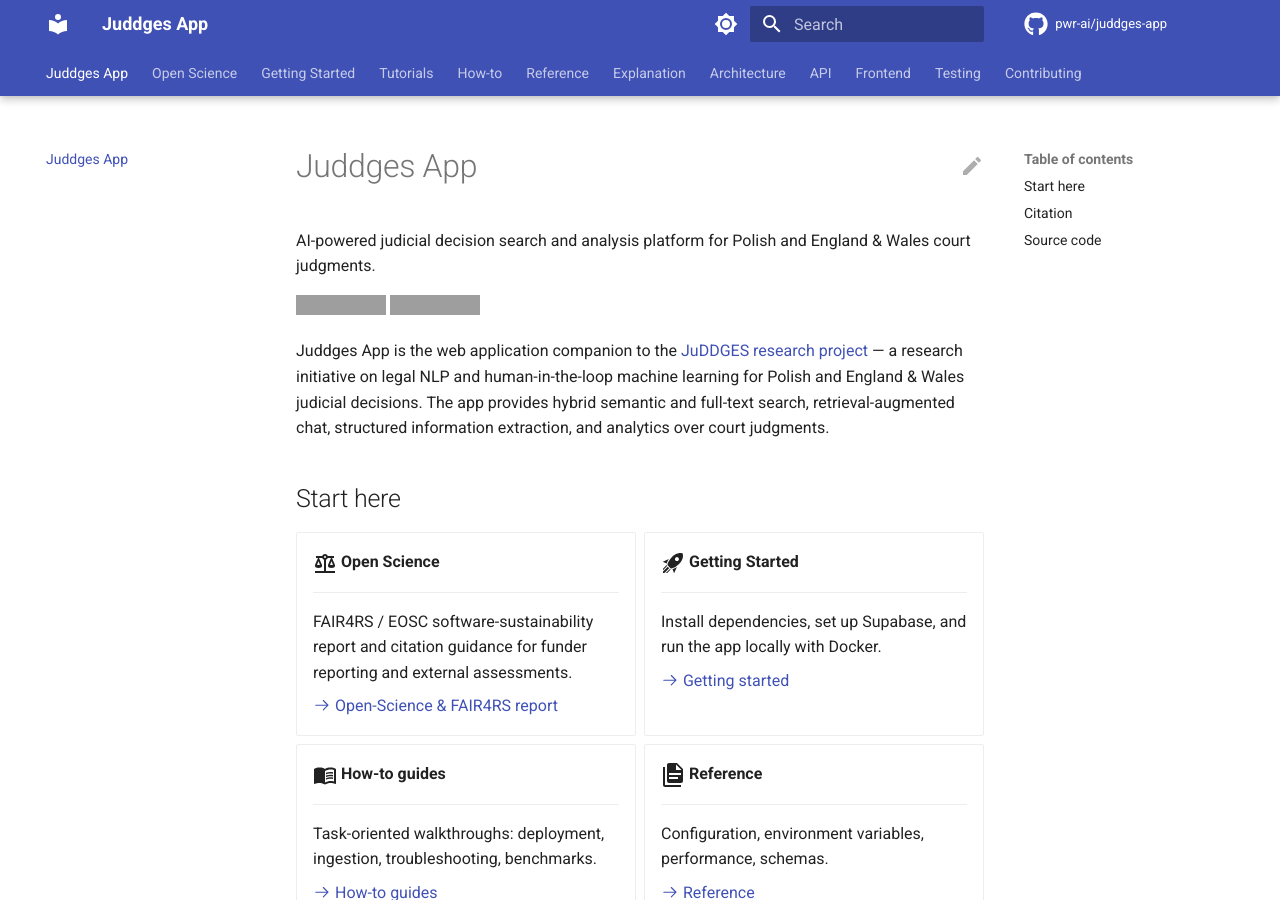
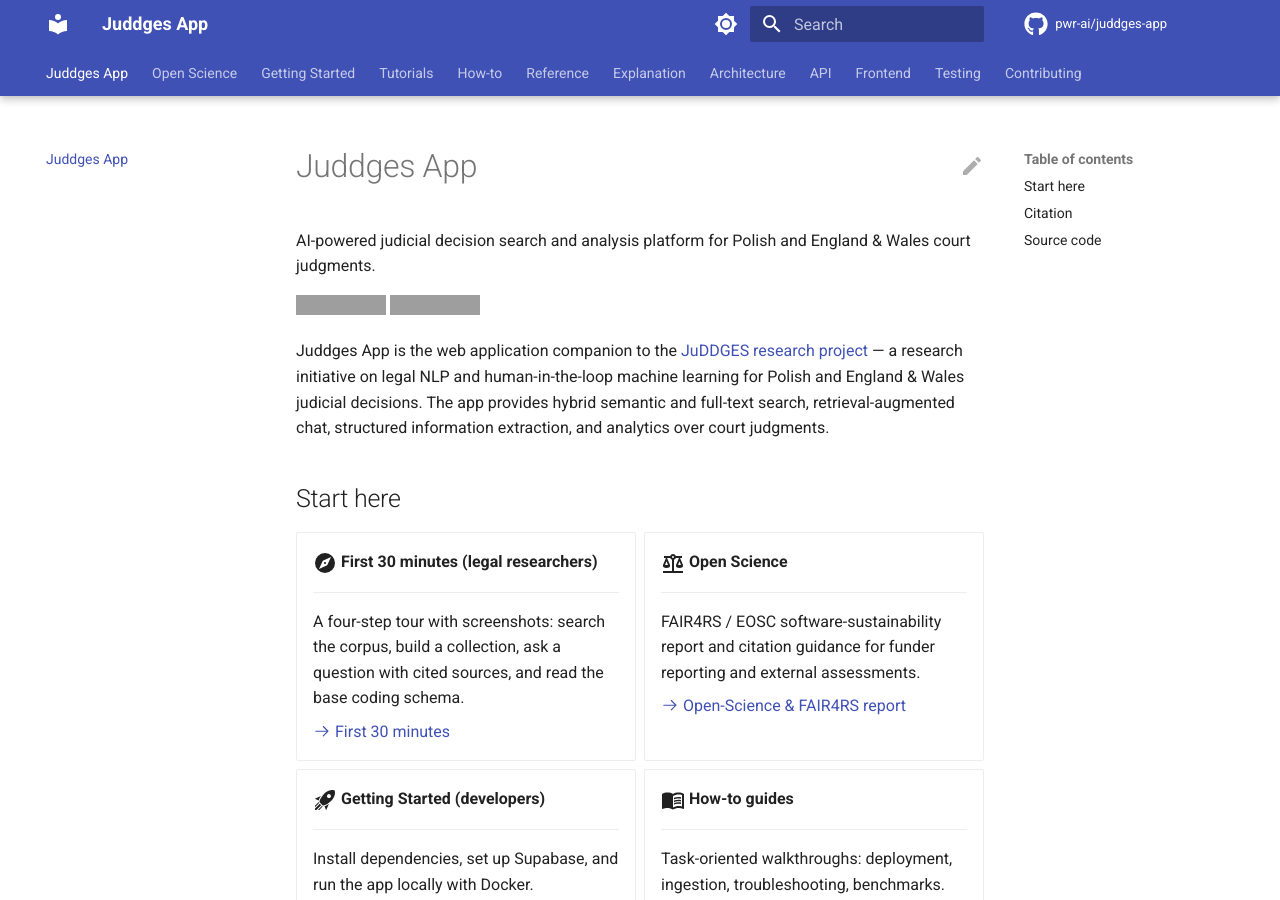
Before and after one commit to pwr-ai/juddges-app, an MkDocs documentation site: the page built from docs/index.md, in a window 1280 px wide and 900 px high. Built offline with MkDocs 1.6.1 and Material for MkDocs 9.7.7, drawn with Linux system fonts in a browser that asks for light colours; comment, search, counter and statistics services are not loaded; grey boxes are pictures that could not be loaded.

Commit message:
feat(onboarding): Phase 6 — surface tutorial + sidebar reference
- docs/index.md: add a "First 30 minutes" card at the top of the
  "Start here" grid so legal-researcher visitors hit the tutorial
  before the developer-focused getting-started. Renames the existing
  Getting Started card to "Getting Started (developers)" to keep the
  audience split clear.
- docs/reference/sidebar-map.md: short reference page mapping every
  sidebar item to its route and the corresponding tutorial step,
  plus a list of routes that exist but aren't sidebar-surfaced yet
  (chat, extract, extractions, statistics).
- frontend/app/help/page.tsx: add a single Q&A at the top of Getting
  Started pointing FAQ visitors to /onboarding and the tutorial,
  rather than duplicating the tour content in the FAQ.

```diff
--- a/docs/index.md
+++ b/docs/index.md
@@ -11,6 +11,14 @@
 
 <div class="grid cards" markdown>
 
+-   :material-compass:{ .lg .middle } **First 30 minutes (legal researchers)**
+
+    ---
+
+    A four-step tour with screenshots: search the corpus, build a collection, ask a question with cited sources, and read the base coding schema.
+
+    [:octicons-arrow-right-24: First 30 minutes](tutorials/first-30-minutes.md)
+
 -   :material-scale-balance:{ .lg .middle } **Open Science**
 
     ---
@@ -19,7 +27,7 @@
 
     [:octicons-arrow-right-24: Open-Science & FAIR4RS report](open-science/index.md)
 
--   :material-rocket-launch:{ .lg .middle } **Getting Started**
+-   :material-rocket-launch:{ .lg .middle } **Getting Started (developers)**
 
     ---
 
```
Also changed, not shown: docs/reference/sidebar-map.md (added, +39 -0 lines), 1 other file.
